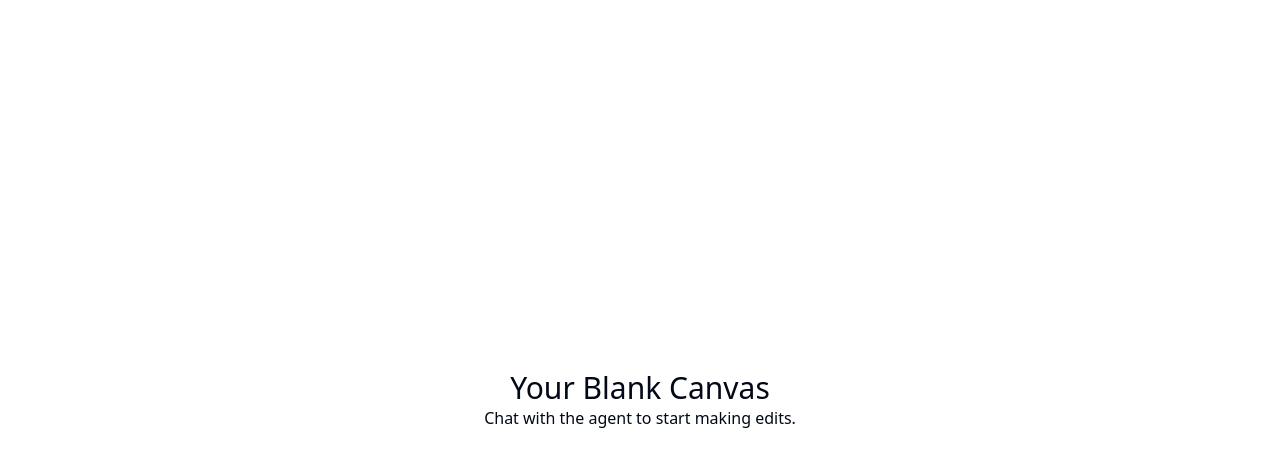
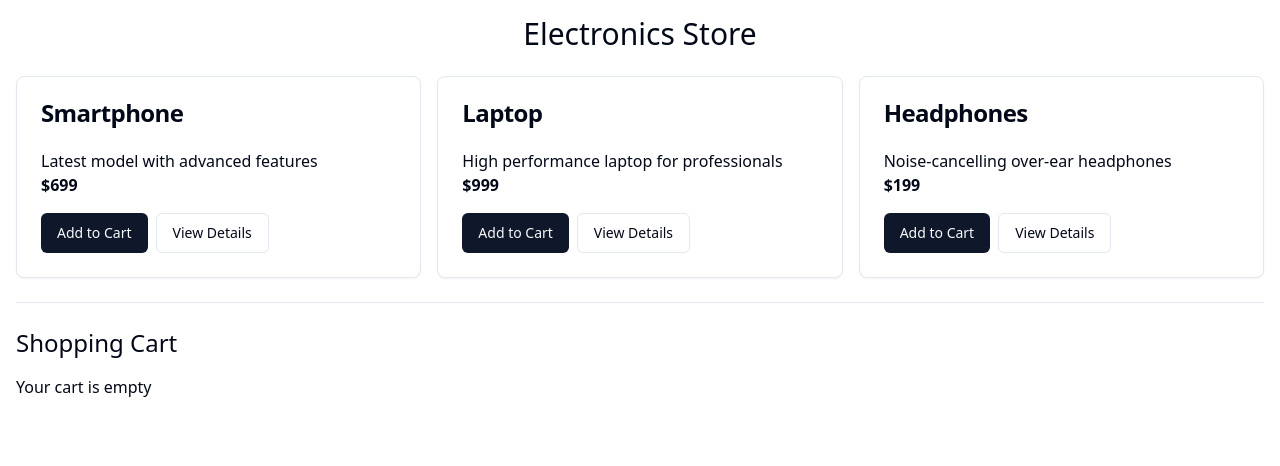
Before and after one commit to GPT-Engineer-App-Dev/electronica-outlet, a React (Vite) app: page / in a window 1280 px wide. Shown: the top 466 px of the page. Built offline with nearby package versions, Linux system fonts and the light colour scheme.

Commit message:
Create initial e-commerce website for electronics with sample products.

```diff
--- a/src/pages/Index.jsx
+++ b/src/pages/Index.jsx
@@ -1,15 +1,76 @@
-// Update this page (the content is just a fallback if you fail and example)
+import React, { useState } from "react";
+import { Button } from "@/components/ui/button";
+import { Card, CardContent, CardHeader, CardTitle } from "@/components/ui/card";
+import { Dialog, DialogContent, DialogHeader, DialogTitle, DialogTrigger } from "@/components/ui/dialog";
+import { Input } from "@/components/ui/input";
+import { Label } from "@/components/ui/label";
+import { Separator } from "@/components/ui/separator";
+
+const sampleProducts = [
+  { id: 1, name: "Smartphone", price: 699, description: "Latest model with advanced features" },
+  { id: 2, name: "Laptop", price: 999, description: "High performance laptop for professionals" },
+  { id: 3, name: "Headphones", price: 199, description: "Noise-cancelling over-ear headphones" },
+];
 
 const Index = () => {
+  const [cart, setCart] = useState([]);
+  const [selectedProduct, setSelectedProduct] = useState(null);
+
+  const addToCart = (product) => {
+    setCart([...cart, product]);
+  };
+
+  const viewProduct = (product) => {
+    setSelectedProduct(product);
+  };
+
   return (
-    <div className="h-screen w-screen flex items-center justify-center">
-      {/* Update with components here - default to put new layout sections as separate components in the components folder, and import them here */}
-      <div>
-        <h1 className="text-3xl text-center">Your Blank Canvas</h1>
-        <p className="text-center">
-          Chat with the agent to start making edits.
-        </p>
+    <div className="container mx-auto p-4">
+      <h1 className="text-3xl text-center mb-6">Electronics Store</h1>
+      <div className="grid grid-cols-1 md:grid-cols-3 gap-4">
+        {sampleProducts.map((product) => (
+          <Card key={product.id}>
+            <CardHeader>
+              <CardTitle>{product.name}</CardTitle>
+            </CardHeader>
+            <CardContent>
+              <p>{product.description}</p>
+              <p className="font-bold">${product.price}</p>
+              <div className="flex space-x-2 mt-4">
+                <Button onClick={() => addToCart(product)}>Add to Cart</Button>
+                <Dialog>
+                  <DialogTrigger asChild>
+                    <Button variant="outline" onClick={() => viewProduct(product)}>View Details</Button>
+                  </DialogTrigger>
+                  <DialogContent>
+                    <DialogHeader>
+                      <DialogTitle>{selectedProduct?.name}</DialogTitle>
+                    </DialogHeader>
+                    <div>
+                      <p>{selectedProduct?.description}</p>
+                      <p className="font-bold">${selectedProduct?.price}</p>
+                    </div>
+                  </DialogContent>
+                </Dialog>
+              </div>
+            </CardContent>
+          </Card>
+        ))}
       </div>
+      <Separator className="my-6" />
+      <h2 className="text-2xl mb-4">Shopping Cart</h2>
+      {cart.length === 0 ? (
+        <p>Your cart is empty</p>
+      ) : (
+        <ul>
+          {cart.map((item, index) => (
+            <li key={index} className="flex justify-between">
+              <span>{item.name}</span>
+              <span>${item.price}</span>
+            </li>
+          ))}
+        </ul>
+      )}
     </div>
   );
 };
```
